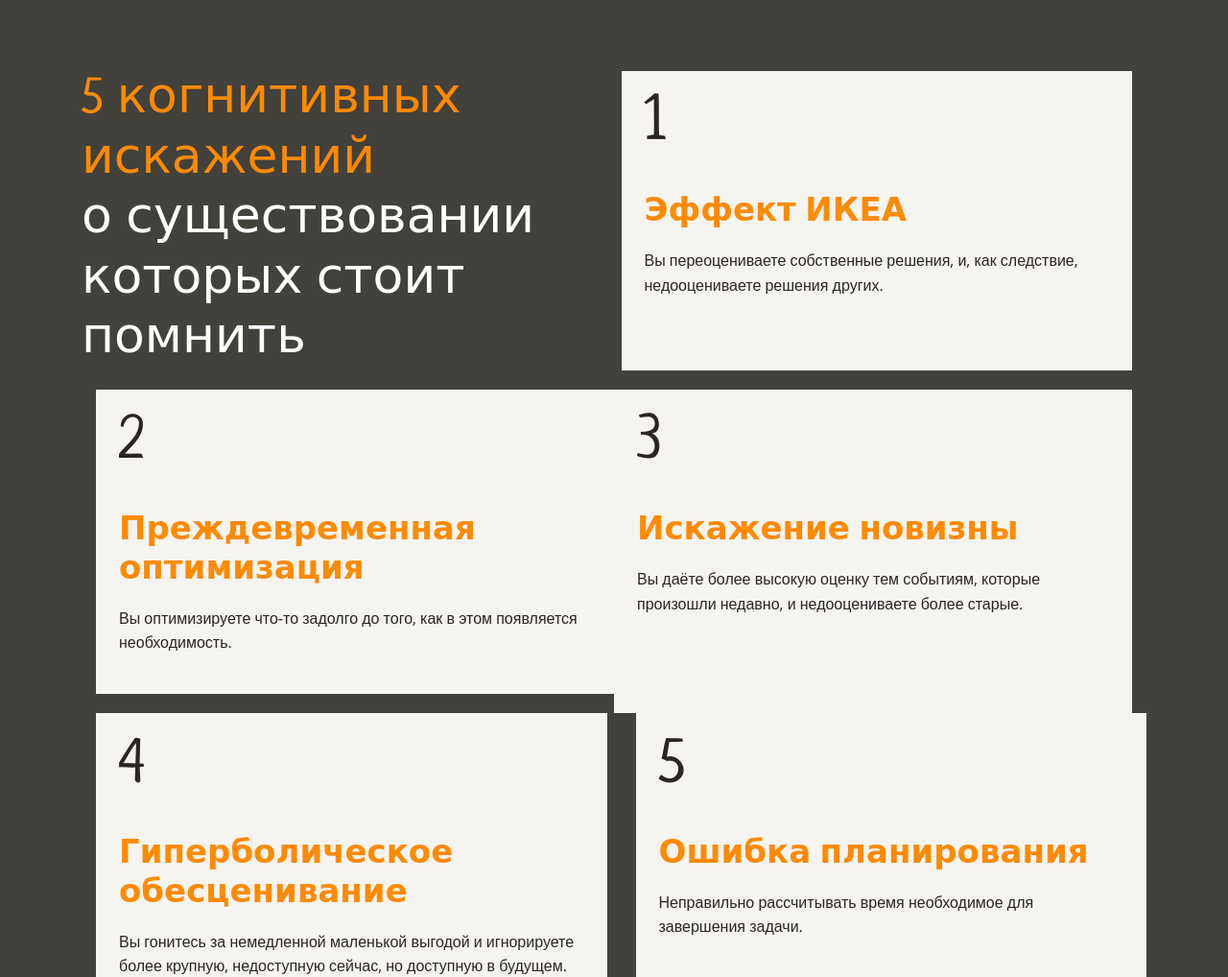
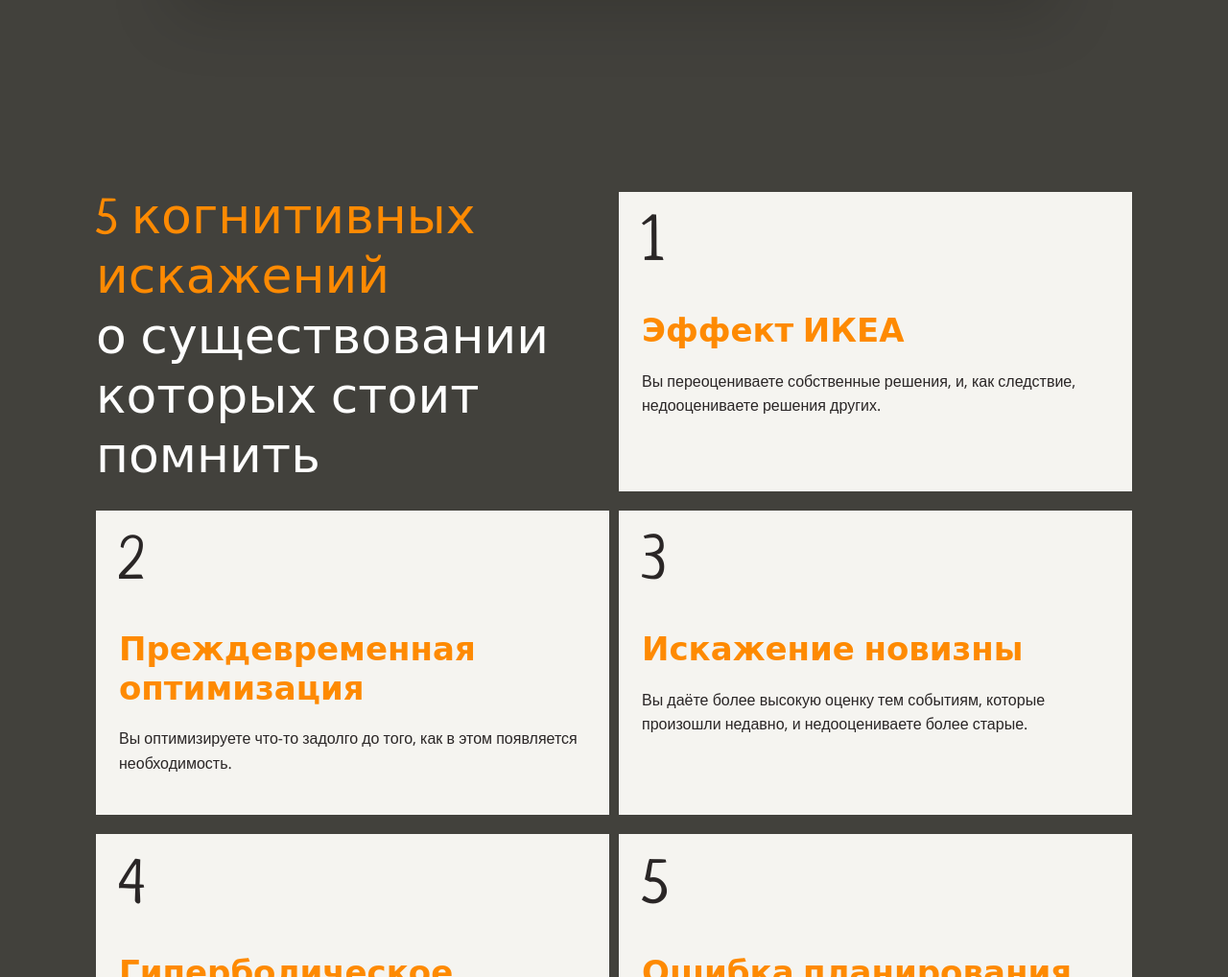
Before and after one commit to Pugeindestres/layout-designer-project-58, a website: page src/index.html in a window 1280 px wide. Shown: the part 1782-2800 px from the top of the page at 96% size. Drawn offline with Linux system fonts and the light colour scheme.

Commit message:
Fix nav: column-gap 10px for 3 cards per row at 1080px, revert container padding

```diff
--- a/src/styles/style.css
+++ b/src/styles/style.css
@@ -52,9 +52,9 @@
 }
 
 .container {
-  width: 1110px;
+  max-width: 1110px;
   margin: 0 auto;
-  padding: 0;
+  padding: 0 15px;
 }
 
 .d-block { display: block; }
@@ -176,6 +176,7 @@
 
 /* navigation */
 #navigation {
+  padding-top: 100px;
   margin-top: -100px;
 }
 
@@ -186,6 +187,8 @@
 .nav-grid {
   display: flex;
   flex-wrap: wrap;
+  column-gap: 10px;
+  row-gap: 20px;
   list-style: none;
   margin: 0;
   padding: 0;
@@ -194,24 +197,11 @@
 .nav-card {
   flex: 1 1 350px;
   padding: 24px;
-  margin: 0 15px 20px;
 }
 
 .nav-card-title {
   background: none;
   padding: 0;
-}
-
-.nav-card:nth-of-type(3n+1) {
-  margin-left: 0;
-}
-
-.nav-card:nth-of-type(3n+3) {
-  margin-right: 0;
-}
-
-.nav-card:nth-of-type(n+4) {
-  margin-bottom: 0;
 }
 
 .nav-heading {
@@ -286,7 +276,7 @@
 /* footer */
 .subscribe {
   padding: 55px;
-  margin-top: 100px;
+  margin-top: 60px;
 }
 
 .subscribe-title {
@@ -295,10 +285,6 @@
   line-height: 1.2;
   font-weight: 400;
   margin: 0;
-}
-
-.subscribe form {
-  margin-right: 55px;
 }
 
 .subscribe-form {
```
